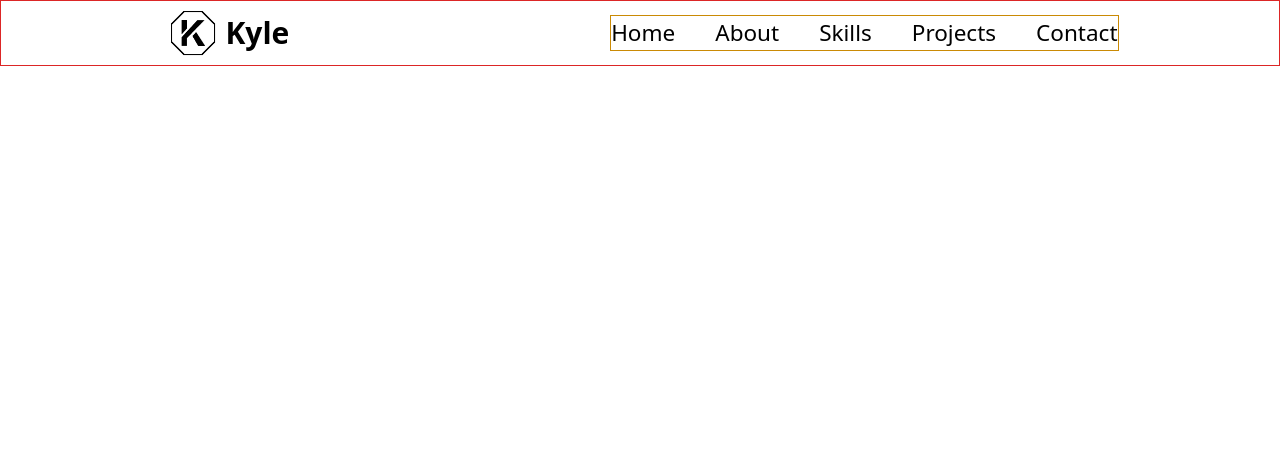
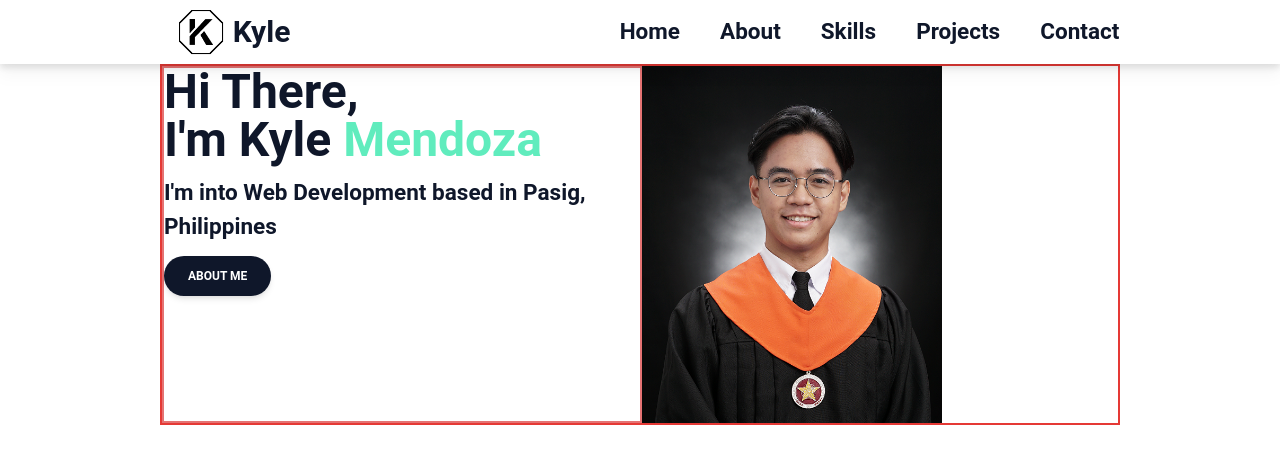
Before and after one commit to KyleeMendoza/KylePortfolio, a React (Create React App) app: page / in a window 1280 px wide. Shown: the top 464 px of the page. Built offline with nearby package versions, Linux system fonts and the light colour scheme.

Commit message:
latest night

```diff
--- a/package.json
+++ b/package.json
@@ -3,6 +3,7 @@
   "version": "0.1.0",
   "private": true,
   "dependencies": {
+    "@material-tailwind/react": "^2.1.0",
     "@testing-library/jest-dom": "^5.17.0",
     "@testing-library/react": "^13.4.0",
     "@testing-library/user-event": "^13.5.0",
--- a/src/App.css
+++ b/src/App.css
@@ -17,7 +17,7 @@
   transition: all 0.2s;
   height: 2px;
   width: 100%;
-  background-color: #2979ff;
+  background-color: #60ecbd;
   position: absolute;
   bottom: 0;
   left: 0;
--- a/src/App.tsx
+++ b/src/App.tsx
@@ -3,7 +3,7 @@
 import "./App.css";
 
 import NavBar from "./screens/NavBar";
-import Home from "./Home";
+import Home from "./screens/Home";
 
 function App() {
   return (
@@ -13,7 +13,7 @@
         {/* <Container className="border border-danger">
           <Home />
         </Container> */}
-        {/* <Home /> */}
+        <Home />
       </header>
     </div>
   );
--- a/src/Home.tsx
+++ /dev/null
@@ -1,7 +0,0 @@
-import React from "react";
-
-function Home() {
-  return <div>Hello World</div>;
-}
-
-export default Home;
--- a/src/components/Menu.js
+++ /dev/null
@@ -1,27 +0,0 @@
-import React, { useState } from "react";
-import Hamburger from "hamburger-react";
-
-function Menu() {
-  const [isOpen, setOpen] = useState(false);
-
-  return (
-    <div>
-      <div>
-        <Hamburger
-          toggled={isOpen}
-          toggle={setOpen}
-          rounded
-          onToggle={(toggled) => {
-            if (toggled) {
-              // open a menu
-            } else {
-              // close a menu
-            }
-          }}
-        />
-      </div>
-    </div>
-  );
-}
-
-export default Menu;
--- /dev/null
+++ b/src/components/Menu.tsx
@@ -0,0 +1,30 @@
+import React, { useState } from "react";
+import Hamburger from "hamburger-react";
+
+interface MenuProps {
+  isOpen: boolean;
+  setIsOpen: React.Dispatch<React.SetStateAction<boolean>>;
+}
+
+function Menu({ isOpen, setIsOpen }: MenuProps) {
+  return (
+    <div>
+      <div>
+        <Hamburger
+          toggled={isOpen}
+          toggle={setIsOpen}
+          rounded
+          // onToggle={(toggled) => {
+          //   if (toggled) {
+          //     // open a menu
+          //   } else {
+          //     // close a menu
+          //   }
+          // }}
+        />
+      </div>
+    </div>
+  );
+}
+
+export default Menu;
--- /dev/null
+++ b/src/screens/Home.tsx
@@ -0,0 +1,31 @@
+import React from "react";
+import { Button } from "@material-tailwind/react";
+
+import gradPic from "../assets/gradPic.png";
+
+function Home() {
+  return (
+    <div className="flex justify-center items-center">
+      <div className="flex border-2 border-red-600 w-3/4">
+        <div className="flex-1 w-1/2 font-sans font-bold text-darkBlue border-2 border-red-300 ">
+          <p className="text-5xl">Hi There,</p>
+          <p className="text-5xl">
+            I'm Kyle <span className="text-midBlue">Mendoza</span>
+          </p>
+          <p className="text-md font-semibold mt-3">
+            I'm into <span>Web Development</span> based in Pasig, Philippines
+          </p>
+          {/* <button className="border border-2 bg-darkBlue text-white px-4  rounded-full">
+            Save Changes
+          </button> */}
+          <Button className="rounded-full bg-darkBlue mt-3">About Me</Button>
+        </div>
+        <div className="flex-1 w-1/2">
+          <img src={gradPic} alt="Picture" width="300" height="200" />
+        </div>
+      </div>
+    </div>
+  );
+}
+
+export default Home;
--- a/src/screens/NavBar.tsx
+++ b/src/screens/NavBar.tsx
@@ -4,6 +4,7 @@
 import Menu from "../components/Menu";
 
 function NavBar() {
+  const [isOpen, setIsOpen] = useState(false);
   const navData = [
     { path: "#home", name: "Home" },
     { path: "#about", name: "About" },
@@ -14,25 +15,32 @@
 
   return (
     <>
-      <div className="border border-1 border-red-600 h-screen md:h-auto md:flex justify-around items-center ">
-        <div className="flex items-center text-3xl">
-          <img src={Logo} alt="logo" className="w-16 h-16" />
-          <p className="font-sans font-bold">Kyle</p>
+      <div className="md:flex justify-around items-center md:bg-white drop-shadow-lg">
+        <div className="flex justify-between items-center px-2">
+          <div className="flex items-center text-3xl">
+            <img src={Logo} alt="logo" className="w-16 h-16" />
+            <p className="font-sans font-bold text-darkBlue">Kyle</p>
+          </div>
+          <div className="block md:hidden">
+            <Menu isOpen={isOpen} setIsOpen={setIsOpen} />
+          </div>
         </div>
-        <div className="border border-1 border-yellow-600 flex flex-col absolute w-full left-0 items-center justify-between md:static md:w-auto md:flex-row md:gap-10">
-          {/* <div className="border border-1 border-green-600 flex flex-col items-center md:flex-row md:gap-10"> */}
+
+        <div
+          className={`flex flex-col py-10 items-center gap-10 bg-darkBlue text-white ${
+            isOpen ? "opacity-100" : "opacity-0"
+          } md:opacity-100 md:flex-row md:py-0 md:bg-white md:text-black transition-all duration-400`}
+        >
+          {/* <div className="absolute w-full left-0 py-10 gap-10 flex flex-col items-center bg-darkBlue text-white opacity-100 md:opacity-100 md:flex-row md:bg-white md:text-black md:w-auto md:py-0 md:static"> */}
           {navData.map((item) => (
             <a
               href={item.path}
-              className="btn-hover font-sans font-medium hover:text-hoverBlue transition"
+              className="btn-hover font-sans font-bold text-white hover:text-midBlue transition-all ease-in-out md:text-darkBlue"
             >
               {item.name}
             </a>
           ))}
         </div>
-        {/* <div className="block md:hidden">
-          <Menu />
-        </div> */}
       </div>
     </>
   );
--- a/tailwind.config.js
+++ b/tailwind.config.js
@@ -1,12 +1,16 @@
 /** @type {import('tailwindcss').Config} */
-module.exports = {
+
+const withMT = require("@material-tailwind/react/utils/withMT");
+
+module.exports = withMT({
   content: ["./src/**/*.{js,jsx,ts,tsx}"],
   theme: {
     extend: {
       colors: {
-        hoverBlue: "#2979ff",
+        darkBlue: "#0F172A",
+        midBlue: "#60ECBD",
       },
     },
   },
   plugins: [],
-};
+});
```
Also changed, not shown: src/assets/gradPic.png (added), 1 other file (tests, documents, lock files or other folders).
